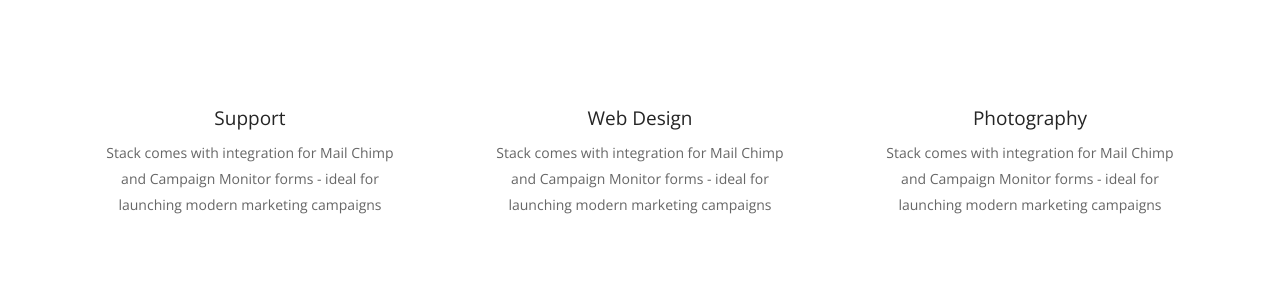
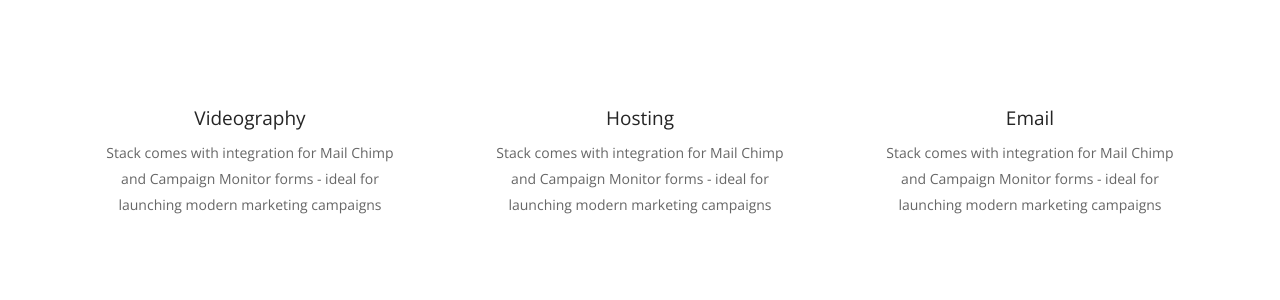
Before and after one commit to WoollyAlly/WoollyAllyTest, a Jekyll site: the page built from index.html, in a window 1280 px wide. Shown: the part 1518-1818 px from the top of the page. Built offline with Jekyll 4.4.1, drawn with Linux system fonts in a browser that asks for light colours; some web fonts are replaced.

Commit message:
Updated '_includes/services.html' via CloudCannon

```diff
--- a/_includes/services.html
+++ b/_includes/services.html
@@ -53,7 +53,7 @@
             <div class="col-sm-4">
                 <div class="feature feature-6">
                     <i class="icon icon--lg icon-Laughing color--primary"></i>
-                    <h4>Support</h4>
+                    <h4>Videography</h4>
                     <p>
                         Stack comes with integration for Mail Chimp and Campaign Monitor forms - ideal for launching modern marketing campaigns
                     </p>
@@ -63,7 +63,7 @@
             <div class="col-sm-4">
                 <div class="feature feature-6">
                     <i class="icon icon--lg icon-Laptop-Phone color--primary"></i>
-                    <h4>Web Design</h4>
+                    <h4>Hosting</h4>
                     <p>
                         Stack comes with integration for Mail Chimp and Campaign Monitor forms - ideal for launching modern marketing campaigns
                     </p>
@@ -73,7 +73,7 @@
             <div class="col-sm-4">
                 <div class="feature feature-6">
                     <i class="icon icon--lg icon-Camera-2 color--primary"></i>
-                    <h4>Photography</h4>
+                    <h4>Email</h4>
                     <p>
                         Stack comes with integration for Mail Chimp and Campaign Monitor forms - ideal for launching modern marketing campaigns
                     </p>
```
